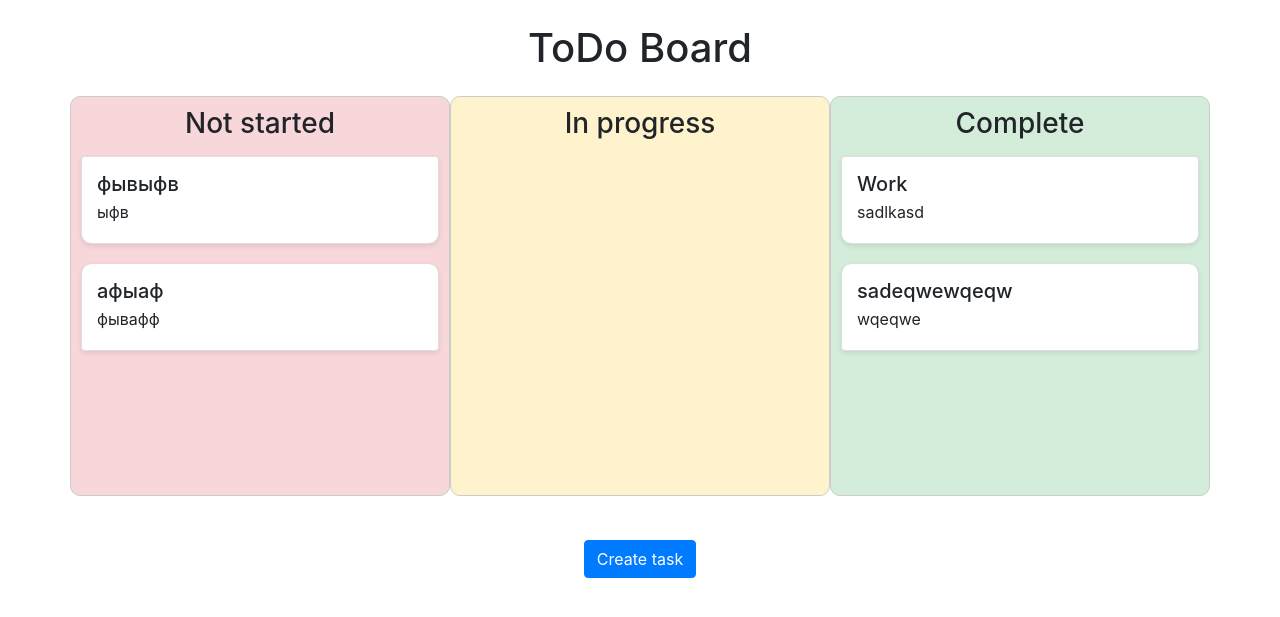
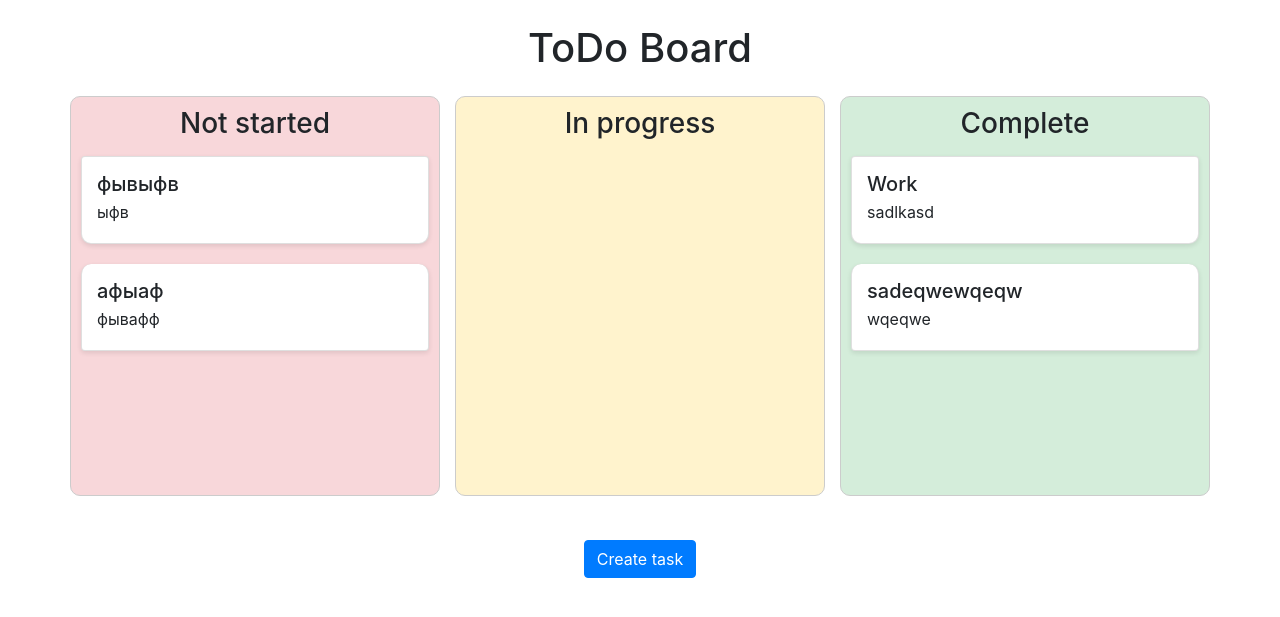
Before and after one commit to iBarzha/todo-app, a Django app: page / in a window 1280 px wide. Shown: the top 617 px of the page. Run offline with Django 5.2, Linux system fonts and the light colour scheme; data comes from the database, SQL or seed files in the repository; some libraries are stand-ins or nearby versions.

Commit message:
upgrade home page

```diff
--- a/tasks/templates/tasks/task_list.html
+++ b/tasks/templates/tasks/task_list.html
@@ -33,6 +33,8 @@
             padding: 15px;
             box-shadow: 0 2px 5px rgba(0, 0, 0, 0.1);
             transition: transform 0.2s;
+            text-decoration: none; /* Remove underline from links */
+            color: inherit; /* Use the color of the text */
         }
 
         .task-card:hover {
@@ -42,6 +44,20 @@
         .column-title {
             text-align: center;
         }
+
+        .row {
+            display: flex;  /* Use flexbox for equal height */
+        }
+
+        .col-md-4 {
+            flex: 1; /* Allow equal growth of columns */
+            margin-right: 15px; /* Space between columns */
+        }
+
+        /* Remove margin from the last column */
+        .col-md-4:last-child {
+            margin-right: 0;
+        }
     </style>
 
     <div class="row">
@@ -50,10 +66,10 @@
             <div class="list-group">
                 {% for task in tasks %}
                     {% if task.status == 'not_started' %}
-                    <div class="list-group-item task-card" id="task-{{ task.id }}" draggable="true" ondragstart="drag(event)">
+                    <a href="{% url 'task_detail' task.id %}" class="list-group-item task-card" id="task-{{ task.id }}" draggable="true" ondragstart="drag(event)">
                         <h5 class="mb-1">{{ task.title }}</h5>
                         <p class="mb-1">{{ task.description|truncatechars:50 }}</p>
-                    </div>
+                    </a>
                     {% endif %}
                 {% endfor %}
             </div>
@@ -64,10 +80,10 @@
             <div class="list-group">
                 {% for task in tasks %}
                     {% if task.status == 'in_progress' %}
-                    <div class="list-group-item task-card" id="task-{{ task.id }}" draggable="true" ondragstart="drag(event)">
+                    <a href="{% url 'task_detail' task.id %}" class="list-group-item task-card" id="task-{{ task.id }}" draggable="true" ondragstart="drag(event)">
                         <h5 class="mb-1">{{ task.title }}</h5>
                         <p class="mb-1">{{ task.description|truncatechars:50 }}</p>
-                    </div>
+                    </a>
                     {% endif %}
                 {% endfor %}
             </div>
@@ -78,10 +94,10 @@
             <div class="list-group">
                 {% for task in tasks %}
                     {% if task.status == 'completed' %}
-                    <div class="list-group-item task-card" id="task-{{ task.id }}" draggable="true" ondragstart="drag(event)">
+                    <a href="{% url 'task_detail' task.id %}" class="list-group-item task-card" id="task-{{ task.id }}" draggable="true" ondragstart="drag(event)">
                         <h5 class="mb-1">{{ task.title }}</h5>
                         <p class="mb-1">{{ task.description|truncatechars:50 }}</p>
-                    </div>
+                    </a>
                     {% endif %}
                 {% endfor %}
             </div>
```
